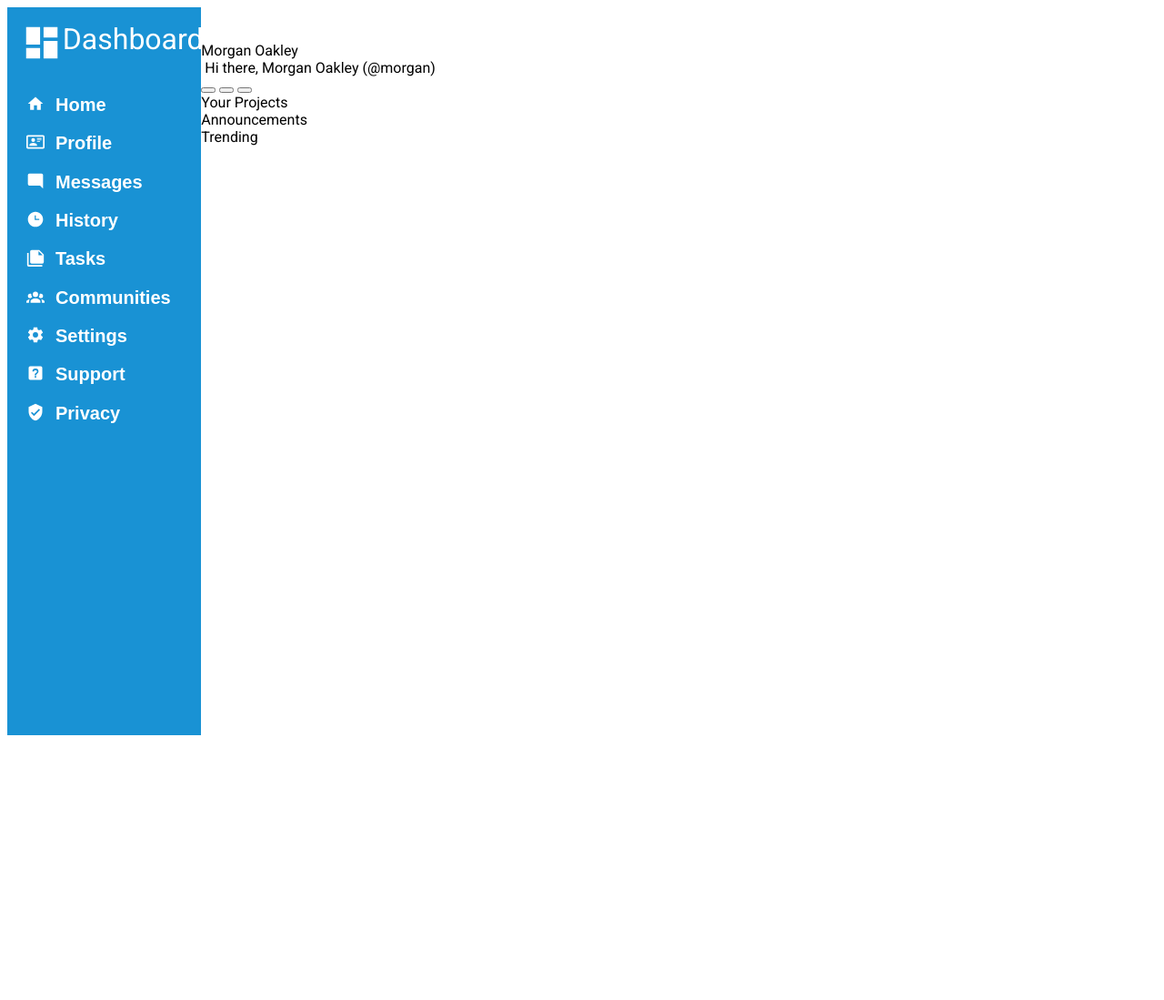
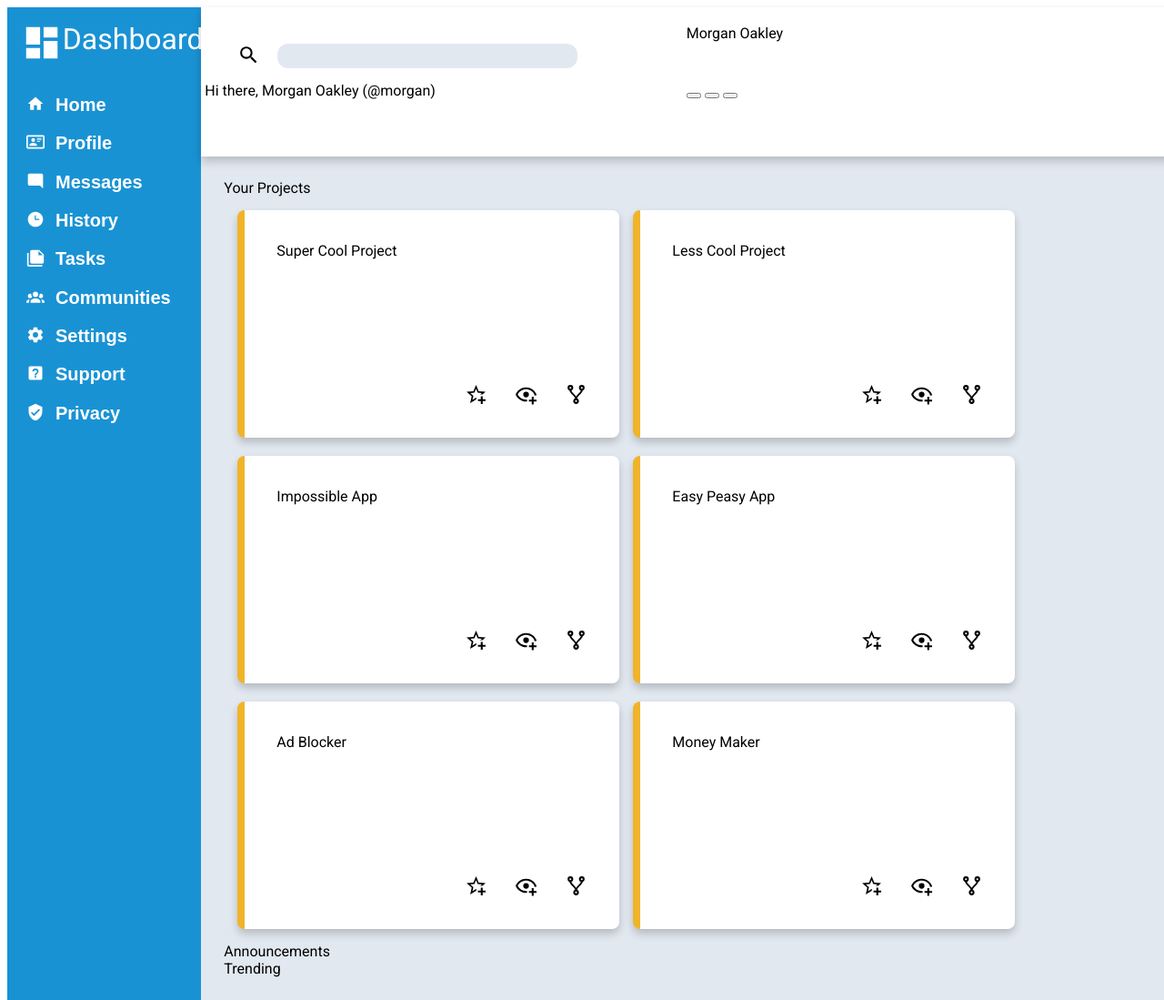
Before and after one commit to Ramonnn/odin-project, a plain HTML site: page admin-dashboard/index.html in a window 1280 px wide. Shown: the whole page at 91% size. Before the commit the page ends 816 px from the top, so only its background shows below. Drawn offline with Linux system fonts and the light colour scheme; a script that the page names is missing.

Commit message:
add searchbar, cards and card icons

```diff
--- a/admin-dashboard/index.html
+++ b/admin-dashboard/index.html
@@ -27,8 +27,10 @@
 		</div>
 		<div class="header">
 			<div class="searchbar">
-				<img src="" alt="">
-				<form action="" class="searchbox"></form>
+				<img src="./icons/magnify.svg" alt="">
+				<form action="" class="searchbox">
+					<input type="text" name="input" id="">
+				</form>
 			</div>
 			<div class="summarybar">
 				<img src="" alt="">
@@ -47,13 +49,50 @@
 		</div>
 		<div class="main">
 			<div class="projects-container">
-				<span>Your Projects</span>
-				<div class="project"></div>
-				<div class="project"></div>
-				<div class="project"></div>
-				<div class="project"></div>
-				<div class="project"></div>
-				<div class="project"></div>
+				<label for="projects-grid">Your Projects</label>
+				<div class="projects-grid">
+					<div class="project">Super Cool Project
+						<div class="project-hooks">
+							<img src="./icons/star-plus-outline.svg" alt="">
+							<img src="./icons/eye-plus-outline.svg" alt="">
+							<img src="./icons/source-fork.svg" alt="">
+						</div>
+					</div>
+					<div class="project">Less Cool Project
+						<div class="project-hooks">
+							<img src="./icons/star-plus-outline.svg" alt="">
+							<img src="./icons/eye-plus-outline.svg" alt="">
+							<img src="./icons/source-fork.svg" alt="">
+						</div>
+					</div>
+					<div class="project">Impossible App
+						<div class="project-hooks">
+							<img src="./icons/star-plus-outline.svg" alt="">
+							<img src="./icons/eye-plus-outline.svg" alt="">
+							<img src="./icons/source-fork.svg" alt="">
+						</div>
+					</div>
+					<div class="project">Easy Peasy App
+						<div class="project-hooks">
+							<img src="./icons/star-plus-outline.svg" alt="">
+							<img src="./icons/eye-plus-outline.svg" alt="">
+							<img src="./icons/source-fork.svg" alt="">
+						</div>
+					</div>
+					<div class="project">Ad Blocker
+						<div class="project-hooks">
+							<img src="./icons/star-plus-outline.svg" alt="">
+							<img src="./icons/eye-plus-outline.svg" alt="">
+							<img src="./icons/source-fork.svg" alt="">
+						</div>
+					</div>
+					<div class="project">Money Maker
+						<div class="project-hooks">
+							<img src="./icons/star-plus-outline.svg" alt="">
+							<img src="./icons/eye-plus-outline.svg" alt="">
+							<img src="./icons/source-fork.svg" alt="">
+						</div>
+					</div>
 				</div>
 				<div class="main-side-container">
 					<div class="announcement-container">
--- a/admin-dashboard/style.css
+++ b/admin-dashboard/style.css
@@ -60,8 +60,93 @@
 
 .header {
 	grid-area: top;
+	display: grid;
+	grid-template-rows: 1fr 1fr;
+	grid-template-columns: 1fr 1fr;
+	align-items: left;
+	box-shadow: 0px 5px 10px rgba(0, 0, 0, 0.2);
+	z-index: 2;
+
+}
+
+.searchbar {
+	display: grid;
+	grid-auto-flow: column;
+	grid-template-columns: 24px;
+	gap: 20px;
+	padding: 15px;
+	align-items: left;
+	justify-items: left;
+	margin-left: 25px;
+	margin-top: 25px;
+}
+
+.searchbar img {
+	width: 25px;
+}
+
+.searchbox {
+	width: 100%;
+}
+
+.searchbox input {
+	background: #E2E8F0;
+	border-radius: 12px;
+	width: 75%;
+	height: 25px;
+	border: none;
 }
 
 .main {
+	display: grid;
+	grid-auto-flow: column;
+	grid-template-columns: 3fr 1fr;
 	grid-area: main;
+	background: #E2E8F0;
 }
+
+
+.projects-container {
+	padding: 25px;
+}
+
+.projects-grid {
+	display: grid;
+	grid-template-columns: 420px 420px;
+	grid-template-rows: 1fr 1fr 1fr;
+	padding: 5px;
+	margin: 10px;
+	gap: 20px;
+	column-gap: 15px;
+}
+
+.project {
+	display: flex;
+	flex-direction: column;
+	justify-content: space-between;
+	padding: 35px;
+	height: 250px;
+	box-sizing: border-box;
+	background: white;
+	box-shadow: 0px 5px 10px rgba(0, 0, 0, 0.2);
+	border-radius: 8px;
+	border-left-style: solid;
+	border-left-width: 8px;
+	border-left-color: #F0B429;
+}
+
+.project-hooks {
+	display: flex;
+	width: auto;
+	height: auto;
+	gap: 30px;
+	justify-content: flex-end;
+	align-items: center;
+	margin-left: auto;
+	margin-top: auto;
+}
+
+.project-hooks img {
+	width: 25px;
+	height: 25px;
+}
```
Lines whose indentation alone changed are shown as unchanged.
